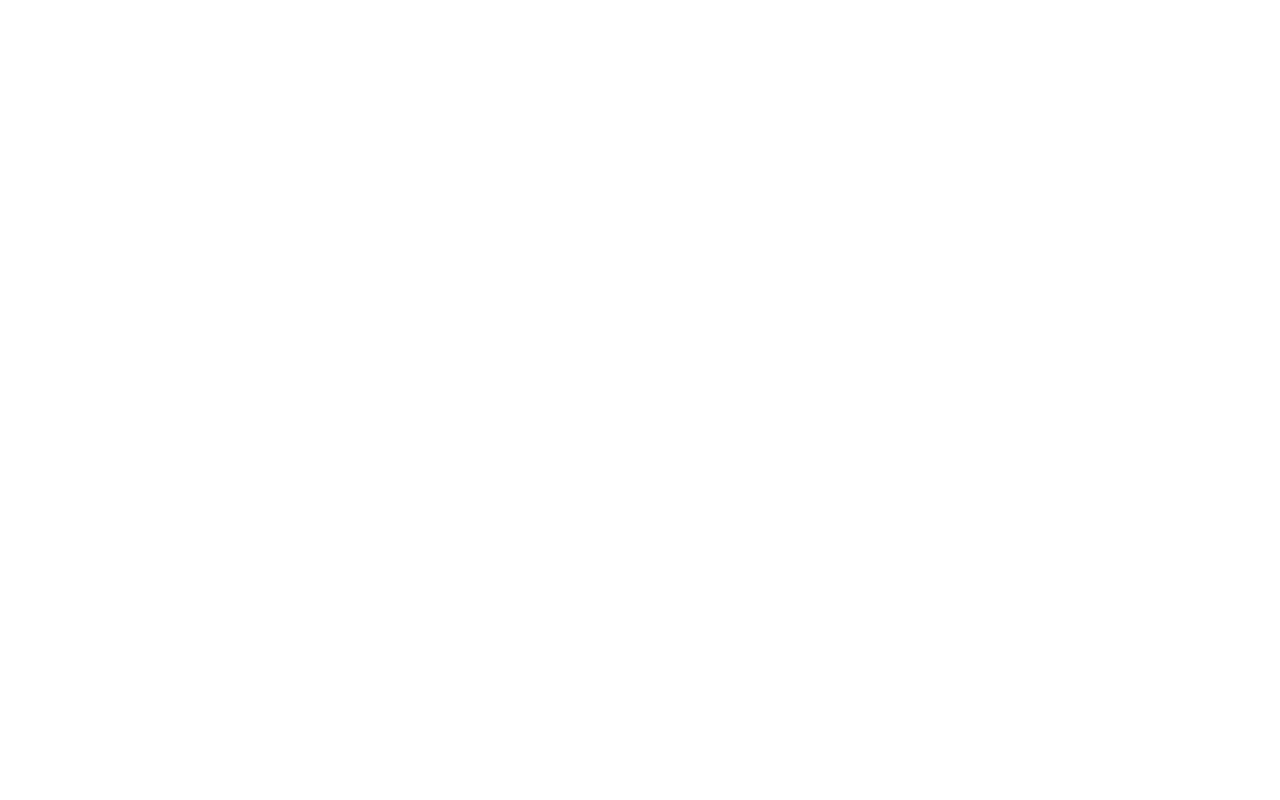
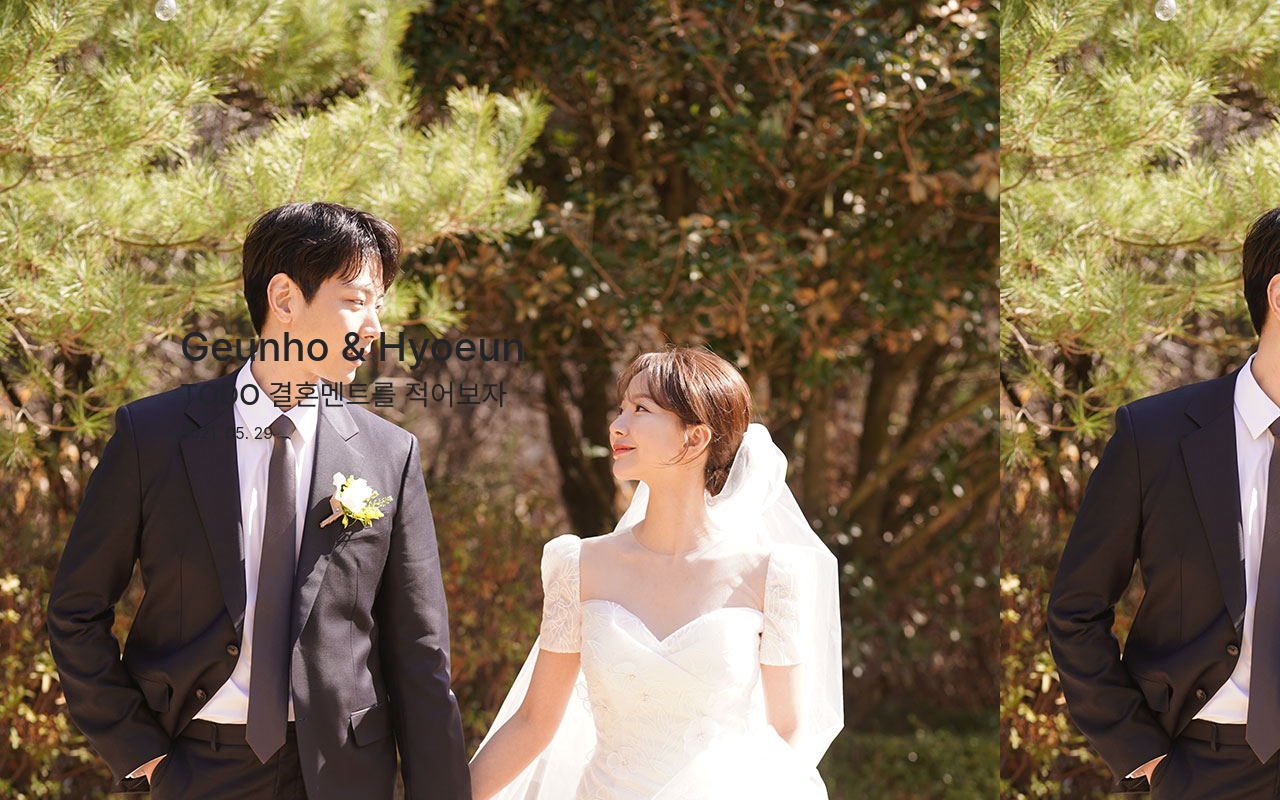
Before and after one commit to ColaGom/wedding, a plain HTML site: page index.html in a window 1280 px wide. Drawn offline with Linux system fonts and the light colour scheme.

Commit message:
Implements main header

```diff
--- a/assets/main.css
+++ b/assets/main.css
@@ -0,0 +1,20 @@
+.fullscreen .overlay {
+    min-height: 100vh;
+}
+
+.fullscreen {
+    display: flex;
+    display: -webkit-flex;
+    display: -moz-flex;
+    display: -ms-flex;
+    display: -o-flex;
+    align-items: center;
+    -webkit-align-items: center;
+    min-height: 100vh;
+    padding-top: 3rem;
+    padding-bottom: 3rem;
+}
+
+#header-1 {
+    background-image: url("/assets/images/top.jpeg");
+}
--- a/index.html
+++ b/index.html
@@ -14,6 +14,20 @@
 </head>
 
 <body>
+    <section class="fullscreen parallax-background" id="header-1">
+        <div class="container align-center">
+            <div class="row justify-content-md-center">
+                <div class="col-md-10">
+                    <h1>
+                        Geunho &amp; Hyoeun</h1>
+                    <h3 class="align-center">
+                        TODO 결혼멘트를 적어보자
+                    </h3>
+                    <p class="pb-3">2021. 05. 29</p>
+                </div>
+            </div>
+        </div>
+    </section>
 
     <script src="assets/jquery/jquery.min.js"></script>
     <script src="assets/bootstrap/js/bootstrap.min.js"></script>
```
Also changed, not shown: assets/images/top.jpeg (added).
